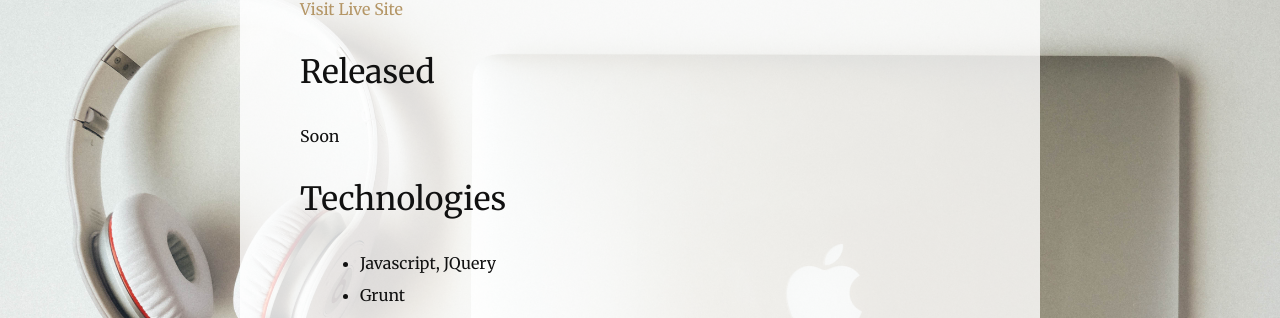
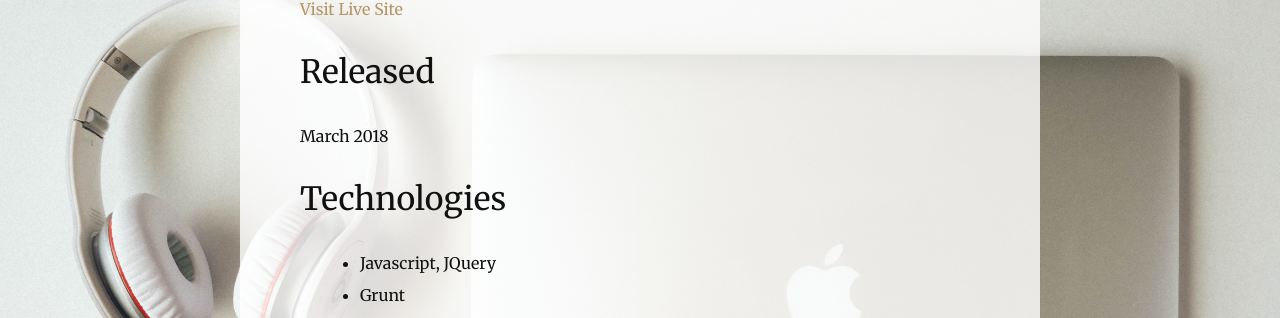
Before and after one commit to MimiLau/mimilau.github.io, a Jekyll site: the page built from _posts/2018-02-13-globber-e-commerce.md, in a window 1280 px wide and 900 px high, scrolled down 1280 px. Shown: the part 134-452 px from the top of the window. Built offline with Jekyll 4.4.1, drawn with Linux system fonts in a browser that asks for light colours; nearby versions of some CDN libraries.

Commit message:
clobber project update

```diff
--- a/_posts/2018-02-13-globber-e-commerce.md
+++ b/_posts/2018-02-13-globber-e-commerce.md
@@ -21,10 +21,10 @@ This e-commerce website mainly include
 
 ![Globber homepage](/assets/images/blog/globber-home.png)
 
-[Visit Live Site](http://34.216.140.88/)
+[Visit Live Site](https://www.globber.com)
 
 ## Released
-<!-- March 2018 -->Soon
+March 2018
 
 ## Technologies
 - Javascript, JQuery
```
